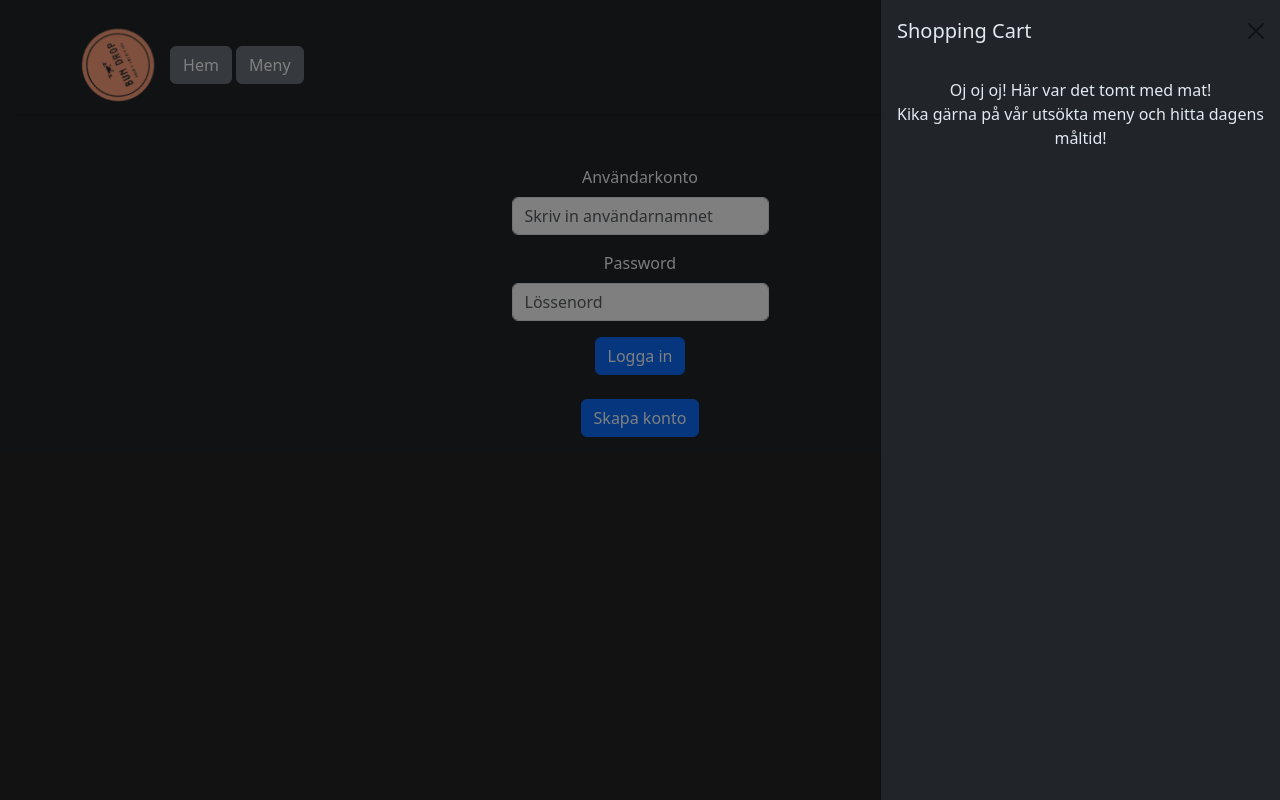
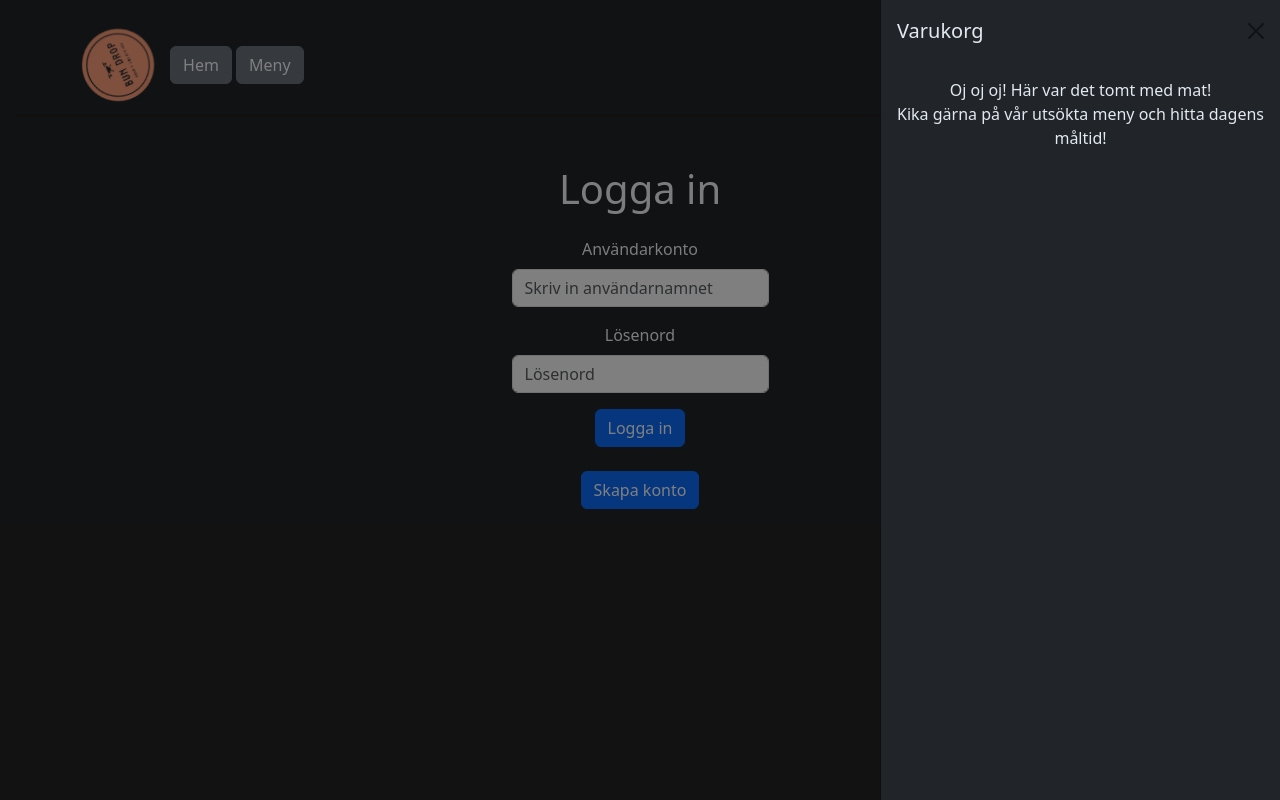
Before and after one commit to Sidus-96/Bun-drop, a React (Create React App) app: page /Login in a window 1280 px wide. Both pictures are taken after a click on the button "Varukorg". Built offline with nearby package versions, Linux system fonts and the light colour scheme.

Commit message:
Städat en hel del, ordnade kassan vid 0 i varukorg

```diff
--- a/src/components/ShoppingCart.jsx
+++ b/src/components/ShoppingCart.jsx
@@ -10,7 +10,7 @@ function ShoppingCart({ show, handleClose,cartProducts,updateQuantity, removeFro
   return (
     <Offcanvas show={show} onHide={handleClose} placement="end" style={{ backgroundColor: '#212529' }}>
       <Offcanvas.Header closeButton>
-        <Offcanvas.Title style={{ color: '#E1E9F1' }}>Shopping Cart</Offcanvas.Title>
+        <Offcanvas.Title style={{ color: '#E1E9F1' }}>Varukorg</Offcanvas.Title>
       </Offcanvas.Header>
       <Offcanvas.Body style={{ color: '#E1E9F1' }}>
       {cartProducts.map((product, index) => (
--- a/src/pages/FavoriteProducts.jsx
+++ b/src/pages/FavoriteProducts.jsx
@@ -1,5 +1,5 @@
 import React, { useState, useEffect } from 'react'
-import Card from 'react-bootstrap/Card';
+import {Card, Image} from 'react-bootstrap';
 import Button from 'react-bootstrap/Button';
 
 function FavoriteProducts({favoriteProducts, addToCart, DeleteFromFavorites}){
@@ -19,11 +19,13 @@ function FavoriteProducts({favoriteProducts, addToCart, DeleteFromFavorites}){
      <div className='d-flex justify-content-center' style={{ height: '100vh'}} >
        <div className='container'>
         <h1 className='center'>Se dina favoriter!</h1>
-           <div className='row '>
+           <div className='row'>
         {favoriteProductsUser.map(product => (
-         <div className='col-md-6 mb-3 mt-5' key={product.id}>
+         <div className='col-md-6 mb-3 mt-5 center' key={product.id}>
 <Card style={{ width: '20rem' }}>
-      <Card.Img variant="top" src={product.image} style={{height:"15rem"}} />
+  <div className="flex center" style={{ backgroundColor: '#6C757D', color: '#fff'   }}>
+  <Image className="mt-2"  src={product.image} roundedCircle height="200" width="225" />
+      </div>
       <Card.Body style={{ backgroundColor: '#6C757D', color: '#fff'   }}>
         <Card.Title>{product.title}</Card.Title>
         <Card.Text>{product.description}
--- a/src/pages/Home.jsx
+++ b/src/pages/Home.jsx
@@ -11,7 +11,7 @@ function Home(){
      <Carousel />
      <div className="text-center">
         <p>Välkommen till vår hamburgarekedja! Vi startade för några dagar sedan. </p>
-        vi har olika färdigheter inom olika saker
+        Vi har olika färdigheter inom olika saker
      </div>
      </div>
 
--- a/src/pages/Kassa.jsx
+++ b/src/pages/Kassa.jsx
@@ -36,6 +36,10 @@ function Kassa( { cartProducts,updateQuantity, removeFromCart, UserDetails, clea
     useEffect(() => {
       const totalSum = cartProducts.reduce((sum, product) => sum + product.price * product.quantity, 0);
       setTotalPrice(totalSum);
+      if(totalSum ===0)
+        {
+          navigate("/");
+        }
     }, [cartProducts]);
 
         //Om kund väljer att betala med kort så öppnas kortfältet upp och resetrar swishuppgifterna
@@ -367,7 +371,9 @@ function Kassa( { cartProducts,updateQuantity, removeFromCart, UserDetails, clea
 
    <div className="mt-5" style={{ height: 'auto', display: 'flex',flexDirection: 'column',alignItems: 'center'}}>
           {/* Varukorg*/}
+          <h1 className='center mb-3'>Kassan</h1>
           <div style={{textAlign: 'left' }}>
+
          <div>
   {cartProducts.map((product, index) => (
 
@@ -396,7 +402,7 @@ function Kassa( { cartProducts,updateQuantity, removeFromCart, UserDetails, clea
     {/* Varukorg*/}
     </div>
     <div className="mt-3 mb-4">
-      <h5>Total (inkl. moms): {totalPrice.toFixed(2)} kr</h5>
+      <h5>Totalt (inkl. moms): {totalPrice.toFixed(2)} kr</h5>
     </div>
   <div>
   <Form onSubmit={handleSubmit}>
@@ -411,7 +417,7 @@ function Kassa( { cartProducts,updateQuantity, removeFromCart, UserDetails, clea
 
       <Form.Group className="mb-3" controlId="formBasicPassword">
         <Form.Label>Adress</Form.Label>
-        <Form.Control type="text" placeholder="adress" name="address" value={PersonDetails.address.value} onChange={handlePersonDetailsFormChange} />
+        <Form.Control type="text" placeholder="Adress" name="address" value={PersonDetails.address.value} onChange={handlePersonDetailsFormChange} />
      <p>{PersonDetails.address.error}</p>
         <div className="mt-3 d-flex">
           <div >
--- a/src/pages/Login.jsx
+++ b/src/pages/Login.jsx
@@ -30,7 +30,9 @@ function Login( {updateUserStatus} ){
     return(
 
    <div className="text-center mt-5" style={{ height: 'auto', display: 'flex', justifyContent: 'center' }}>
+
   <div>
+  <h1 className="mb-4">Logga in</h1>
   <Form onSubmit={handleSubmit}>
       <Form.Group className="mb-3" controlId="formBasicName">
         <Form.Label>Användarkonto</Form.Label>
@@ -39,8 +41,8 @@ function Login( {updateUserStatus} ){
       </Form.Group>
 
       <Form.Group className="mb-3" controlId="formBasicPassword">
-        <Form.Label>Password</Form.Label>
-        <Form.Control type="password" placeholder="Lössenord" onChange={(e) => setPassword(e.target.value)} />
+        <Form.Label>Lösenord</Form.Label>
+        <Form.Control type="password" placeholder="Lösenord" onChange={(e) => setPassword(e.target.value)} />
       </Form.Group>
 
       <Button variant="primary" type="submit" >
--- a/src/pages/Meny.jsx
+++ b/src/pages/Meny.jsx
@@ -48,7 +48,7 @@ function Meny({ addToCart, addToFavorites, UserDetails }) {
    <div className="mb-5 d-flex justify-content-center">
 
         {filters.map((filter) => (
-     <div  key={filter.id}>
+     <div className='me-1' key={filter.id}>
       <input type="checkbox" className="btn-check" id={`btn-check-outlined-${filter.id}`} autoComplete="off"
           onChange={(event) => CheckboxSelected(event, filter.category)}/>
 <label className="btn btn-outline-primary" htmlFor={`btn-check-outlined-${filter.id}`}>{filter.category}</label>
@@ -69,7 +69,7 @@ function Meny({ addToCart, addToFavorites, UserDetails }) {
     .map((product) => (
 
       <div key={product.id} className="col-12 col-md-6 col-lg-4 mb-3">
-        <Card style={{ width: '25rem', background:"#2C3237", color:"white", borderRadius: "50px" }}>
+        <Card  style={{ width: '25rem', background:"#2C3237", color:"white", borderRadius: "50px" }}>
         <div className="text-center mb-1">
         <div style={{ position: 'relative' }}>
           <Image className="mt-2" style={{ position: 'relative'}} src={product.image} roundedCircle height="200" width="200" />
--- a/src/pages/Register.jsx
+++ b/src/pages/Register.jsx
@@ -123,7 +123,7 @@ else
    <div className="text-center mt-4" style={{ height: 'auto', display: 'flex', justifyContent: 'center' }}>
 
   <div>
-  <h1 className="mb-4">Logga in</h1>
+  <h1 className="mb-4">Skapa konto</h1>
   <Form onSubmit={handleSubmit}>
       <Form.Group className="mb-3" controlId="formBasicName">
         <Form.Label>Användarkonto</Form.Label>
```
